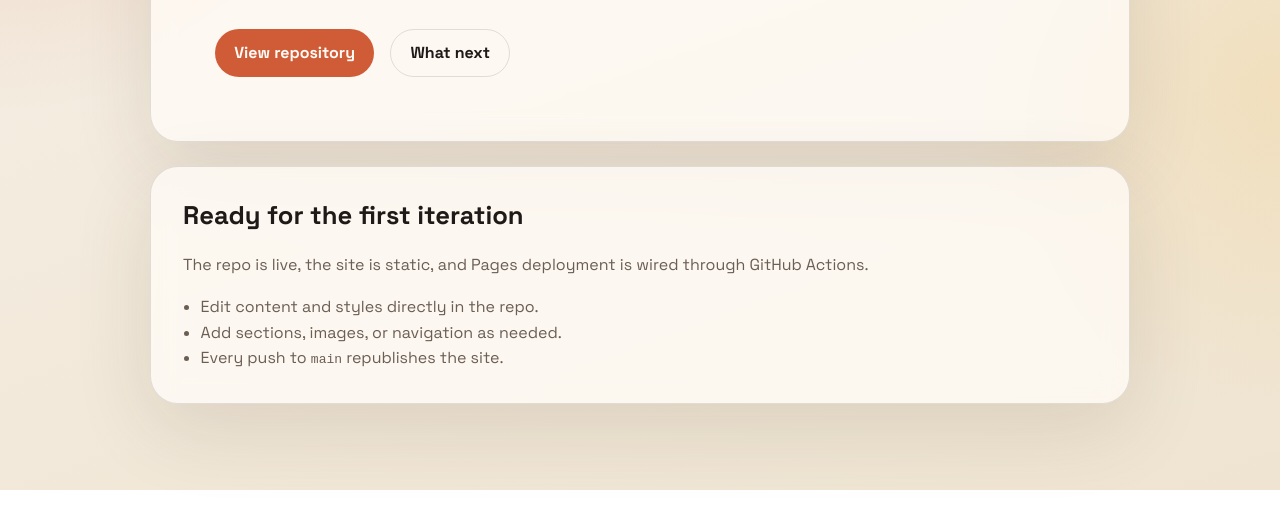
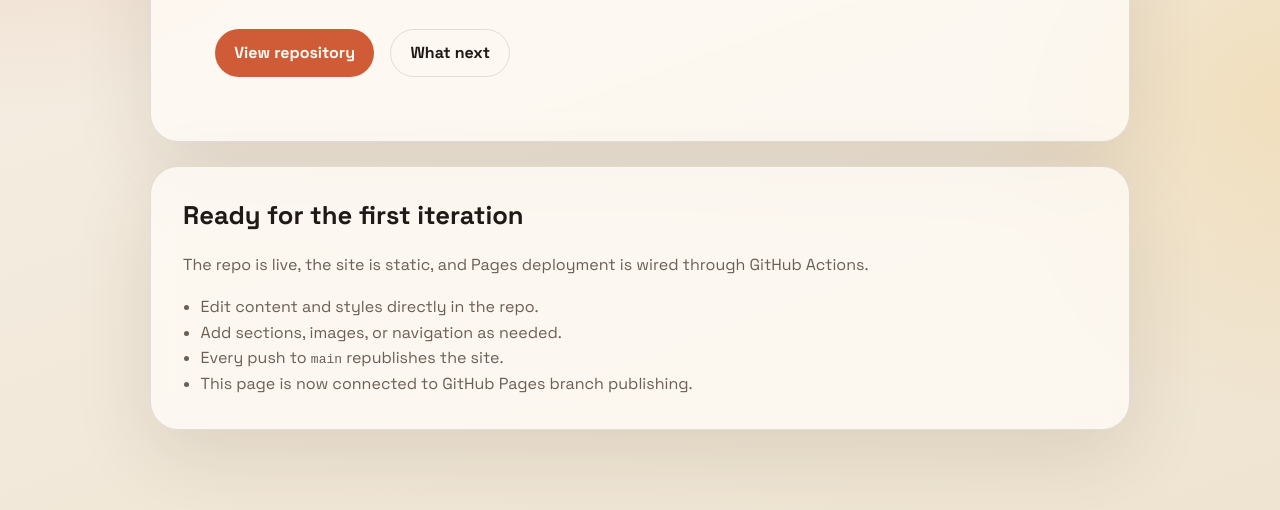
Before and after one commit to BIMfabrik/WoRaster, a plain HTML site: page index.html in a window 1280 px wide. Shown: the part 310-820 px from the top of the page. Drawn offline with Linux system fonts and the light colour scheme.

Commit message:
Trigger Pages branch publish

```diff
--- a/index.html
+++ b/index.html
@@ -33,6 +33,7 @@
         <li>Edit content and styles directly in the repo.</li>
         <li>Add sections, images, or navigation as needed.</li>
         <li>Every push to <code>main</code> republishes the site.</li>
+        <li>This page is now connected to GitHub Pages branch publishing.</li>
       </ul>
     </section>
   </main>
```
